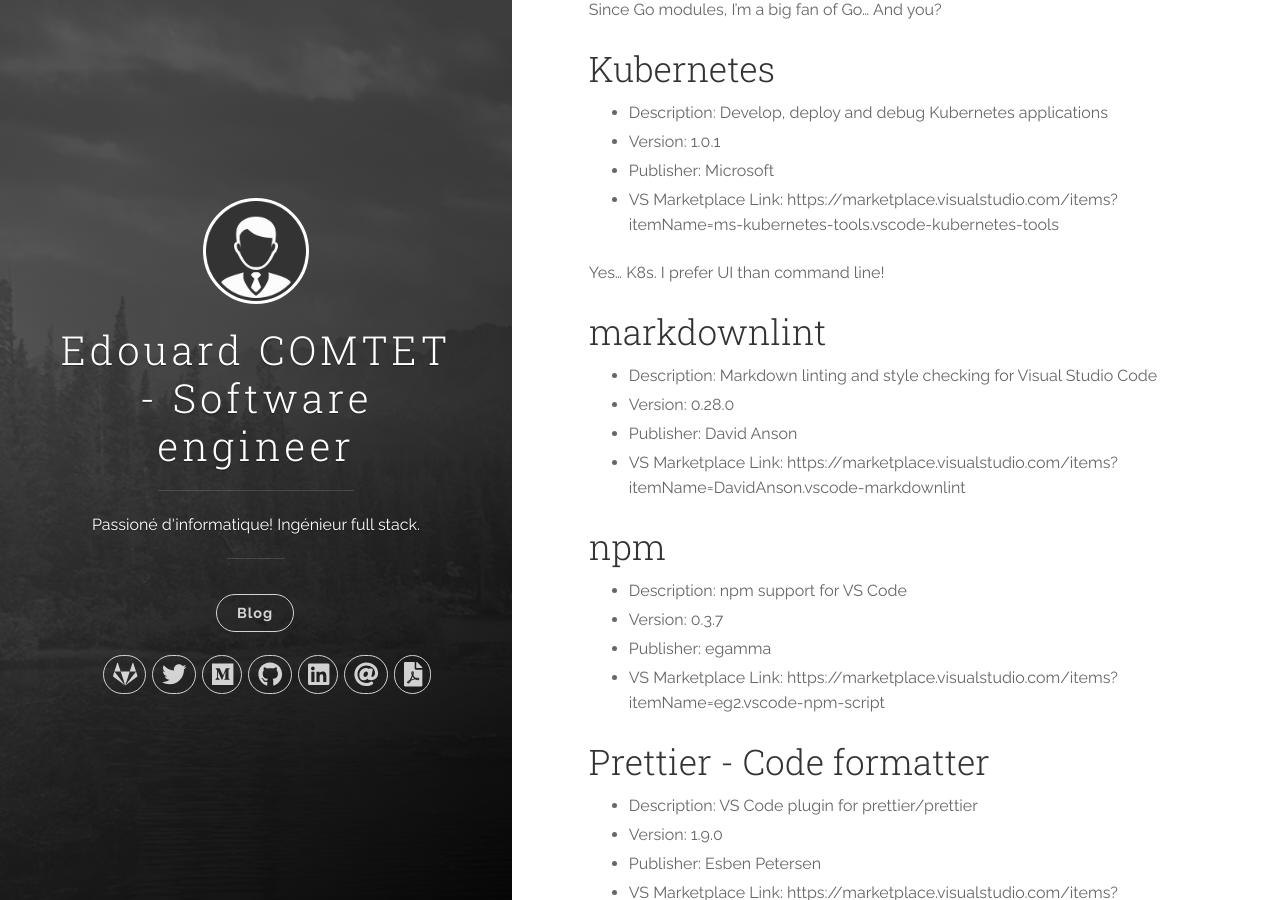
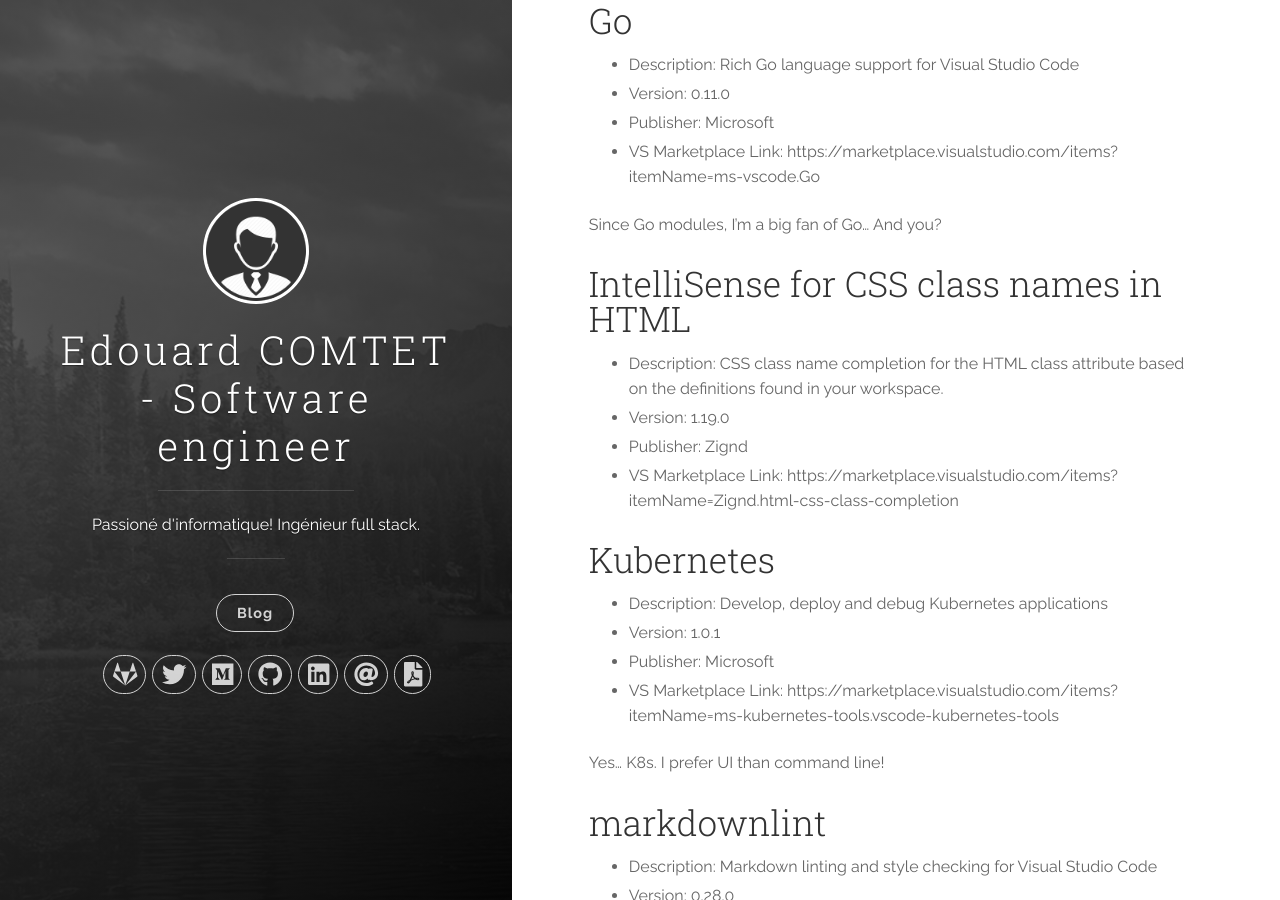
Before and after one commit to DarkIsDude/ecomtet, a Jekyll site: the page built from _posts/2019-06-01-visualstudiocode.md, in a window 1280 px wide and 900 px high, scrolled down 2560 px. Built offline with Jekyll 4.4.1, drawn with Linux system fonts in a browser that asks for light colours; nearby versions of some CDN libraries; some of the changed text lies outside the part shown.

Commit message:
Add some new plugins

```diff
--- a/_posts/2019-06-01-visualstudiocode.md
+++ b/_posts/2019-06-01-visualstudiocode.md
@@ -18,6 +18,13 @@
 - VS Marketplace Link: https://marketplace.visualstudio.com/items?itemName=bmewburn.vscode-intelephense-client
 
 This one is the magic plugin ! I tried an another one : `PHP IntelliSense` but I don't know why, the autocompletion feature don't work with our main project @Hosco. If you want to work with PHP in VSCode, you should give a try to this plugin.
+
+## Auto Rename Tag
+
+- Description: Auto rename paired HTML/XML tag
+- Version: 0.1.0
+- Publisher: Jun Han
+- VS Marketplace Link: https://marketplace.visualstudio.com/items?itemName=formulahendry.auto-rename-tag
 
 ## Beautify
 
@@ -75,6 +82,13 @@
 - VS Marketplace Link: https://marketplace.visualstudio.com/items?itemName=ms-vscode.Go
 
 Since Go modules, I'm a big fan of Go... And you?
+
+## IntelliSense for CSS class names in HTML
+
+- Description: CSS class name completion for the HTML class attribute based on the definitions found in your workspace.
+- Version: 1.19.0
+- Publisher: Zignd
+- VS Marketplace Link: https://marketplace.visualstudio.com/items?itemName=Zignd.html-css-class-completion
 
 ## Kubernetes
 
```
